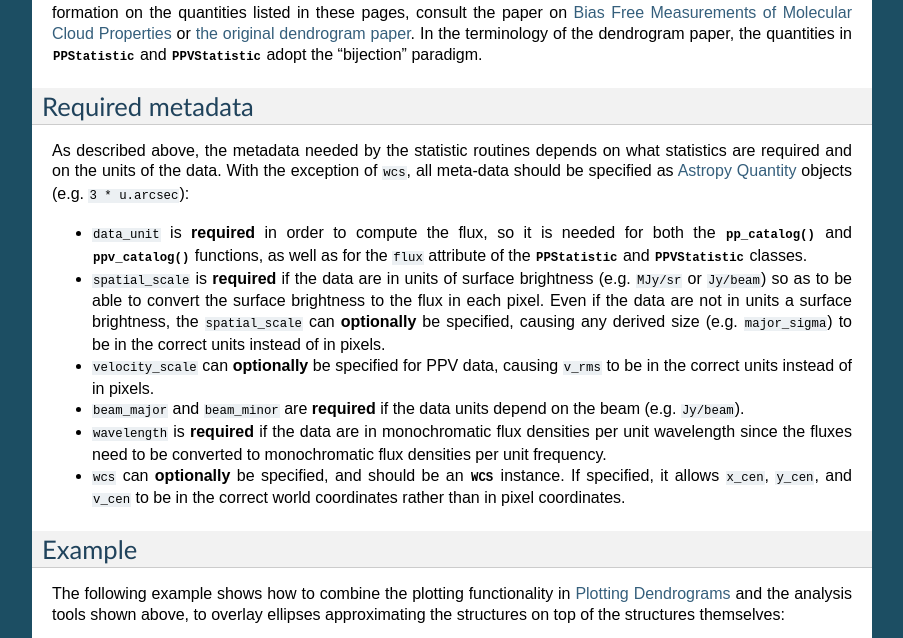
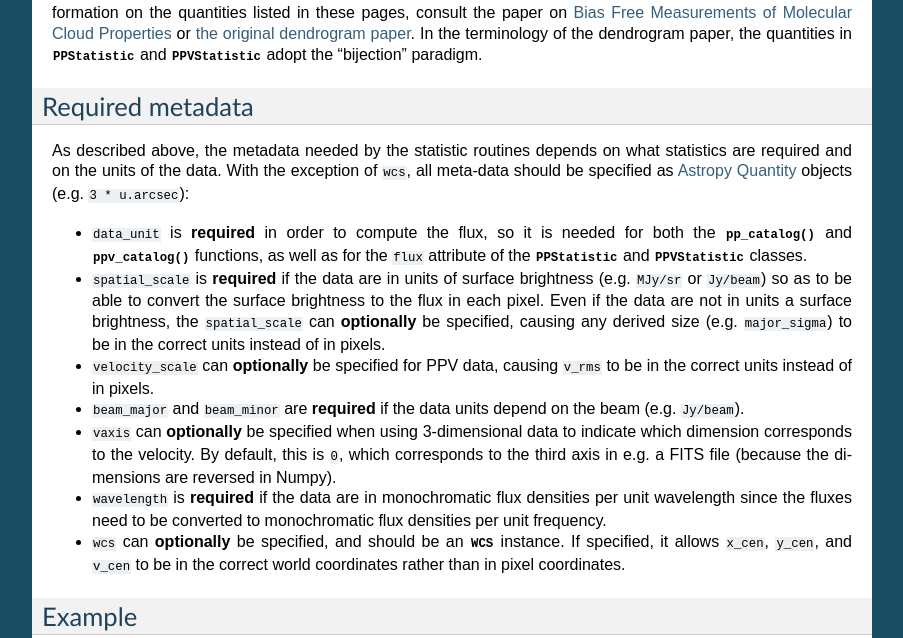
Before and after one commit to dendrograms/astrodendro, a Sphinx documentation site: the page built from docs/catalog.rst, in a window 1280 px wide and 900 px high, scrolled down 2240 px, cut to the strip 0-638 px from the top of the window. Shown: the whole strip, without its empty margins (198-1101 px from the left). Built offline with Sphinx 7.4.7, drawn with Linux system fonts in a browser that asks for light colours.

Commit message:
Added description of ``vaxis`` in required metadata

```diff
--- a/docs/catalog.rst
+++ b/docs/catalog.rst
@@ -174,6 +174,11 @@ u.arcsec``):
 * ``beam_major`` and ``beam_minor`` are **required** if the data units depend
   on the beam (e.g. ``Jy/beam``).
 
+* ``vaxis`` can **optionally** be specified when using 3-dimensional data to
+  indicate which dimension corresponds to the velocity. By default, this is
+  ``0``, which corresponds to the third axis in e.g. a FITS file (because the
+  dimensions are reversed in Numpy).
+
 * ``wavelength`` is **required** if the data are in monochromatic flux
   densities per unit wavelength since the fluxes need to be converted to
   monochromatic flux densities per unit frequency.
```
